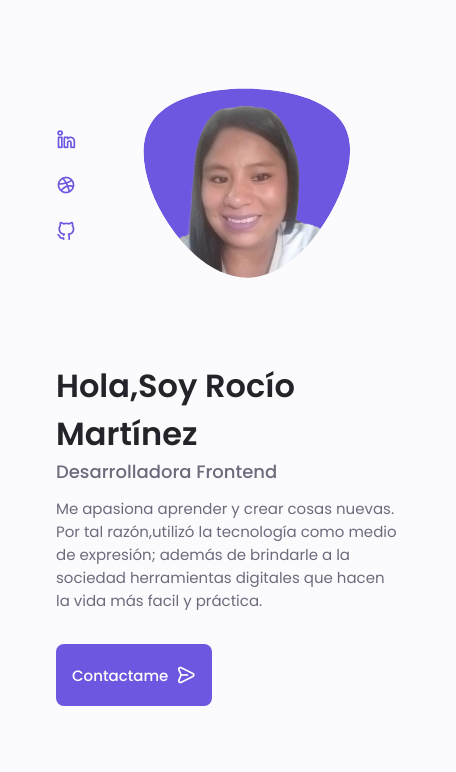
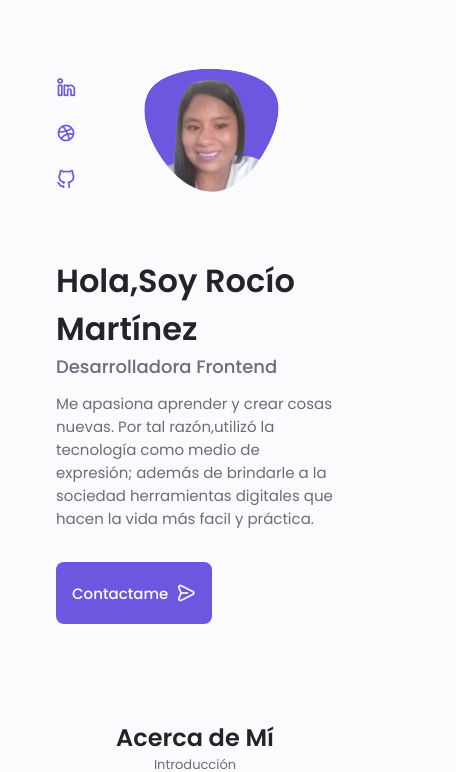
Before and after one commit to rocimartiz16/Portafolio-Rocio-Martinez, a plain HTML site: page index.html in a window 390 px wide. Shown: the top 772 px of the page, 456 px wide, since content can reach past the window. Drawn offline with nearby package versions, Linux system fonts and the light colour scheme.

Commit message:
se agrego .

```diff
--- a/css/estilo.css
+++ b/css/estilo.css
@@ -1052,6 +1052,13 @@ display: block;
     }
 
 }
+@media screen and (max-width: 400px){
+    .home__blob{
+        width:195px;
+        fill: var(--first-color);
+    }
+
+}
 
 /*para dispositivos medianos*/
 @media screen and (min-width: 568px) {
```
